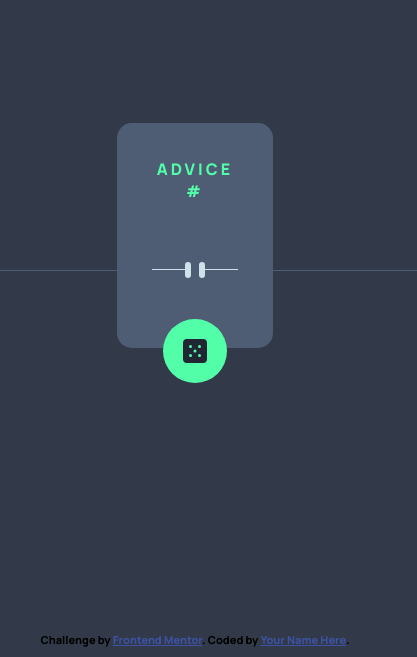
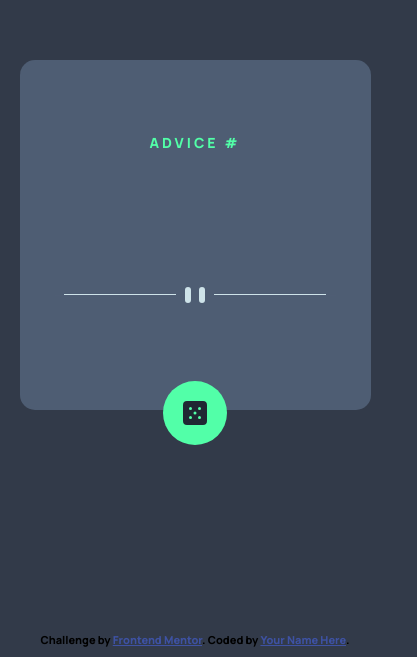
Before and after one commit to pyko7/Frontend-Mentor-advice-generator-app, a plain HTML site: page index.html in a window 390 px wide. Shown: the part 187-844 px from the top of the page, 417 px wide, since content can reach past the window. Drawn offline with Linux system fonts and the light colour scheme; no server answers.

Commit message:
modifications on responsive design

```diff
--- a/assets/style.css
+++ b/assets/style.css
@@ -5,6 +5,7 @@
     font-family: 'Manrope', sans-serif;
 }
 
+@media only screen and (min-width:768px){
 body{
     background: hsl(217, 19%,24%);
     display: flex;
@@ -22,9 +23,10 @@ main{
 
 .main-container{
     width: 40%;
+    min-height: 350px;
     display: flex;
     align-items: center;
-    justify-content: center;
+    justify-content: space-evenly;
     flex-direction: column;
     padding: 35px;
     border-radius: 15px;
@@ -54,23 +56,27 @@ main{
     align-items: center;
     justify-content: center;
     position: relative;
+    overflow-x: hidden;
 }
 
 #left-line{
     position: absolute;
     display: block;
-    width: 45%;
+    width: 40%;
     height: 1px;
     background-color: hsl(193, 38%, 86%);
-    left: 0;
+    right: 55%;
+    margin-right: 5px;
 }
+
 #right-line{
     position: absolute;
     display: block;
-    width: 45%;
+    width: 40%;
     height: 1px;
     background-color: hsl(193, 38%, 86%);
-    right: 0;
+    left: 55%;
+    margin-left: 5px;
 }
 
 .refreshBtn-container{
@@ -109,3 +115,118 @@ footer{
 .attribution a{
     color: hsl(228, 45%, 44%);
 }
+}
+
+@media only screen and (max-width: 767px){
+
+    body{
+        background: hsl(217, 19%,24%);
+        display: flex;
+        height: 100vh;
+        justify-content: center;
+        flex-direction: column;
+    }
+
+    main{
+        width: 100%;
+        display: flex;
+        align-items: center;
+        justify-content: center;
+    }
+
+    .main-container{
+        width: 90%;
+        min-height: 350px;
+        display: flex;
+        align-items: center;
+        justify-content: space-evenly;
+        flex-direction: column;
+        padding: 35px;
+        border-radius: 15px;
+        background: hsl(217, 19%, 38%);
+        text-align: center;
+        position: relative;
+    }
+
+    #adviceTitle{
+        font-size: 14px;
+        letter-spacing: 3px;
+        text-transform:uppercase;
+        margin-bottom: 25px;
+        color: hsl(150, 100%, 66%);
+    }
+
+    #advice{
+        font-weight: 400;
+        font-size: 28px;
+        color: hsl(193, 38%, 86%);
+    }
+
+    .icon-pattern{
+        width: 100%;
+        margin: 35px 0;
+        display: flex;
+        align-items: center;
+        justify-content: center;
+        position: relative;
+        overflow: hidden;
+    }
+
+    #left-line{
+        position: absolute;
+        display: block;
+        width: 40%;
+        height: 1px;
+        background-color: hsl(193, 38%, 86%);
+        right: 55%;
+        margin-right: 5px;
+    }
+
+    #right-line{
+        position: absolute;
+        display: block;
+        width: 40%;
+        height: 1px;
+        background-color: hsl(193, 38%, 86%);
+        left: 55%;
+        margin-left: 5px;
+    }
+
+    .refreshBtn-container{
+        position: absolute;
+        bottom: -35px;
+        width: fit-content;
+        display: flex;
+        justify-content: center;
+        align-items: center;
+        background-color: hsl(150, 100%, 66%);
+        border-radius: 50%;
+        cursor: pointer;
+    }
+
+    .refreshBtn-container:hover{
+        box-shadow:  0 0 7px hsl(150, 100%, 66%),
+                   0 0 10px hsl(150, 100%, 66%),
+                   0 0 30px hsl(150, 100%, 66%, .8),
+                   0 0 50px hsl(150, 100%, 66%, .5)
+    }
+
+    #refreshBtn{
+        margin: 20px;
+    }
+
+
+    footer{
+        width: 100%;
+        position: absolute;
+        bottom: 10px;
+    }
+    .attribution{
+        font-size: 11px;
+        text-align: center;
+    }
+    .attribution a{
+        color: hsl(228, 45%, 44%);
+    }
+
+}
--- a/js/script.js
+++ b/js/script.js
@@ -21,9 +21,10 @@ const displayAdvice = async () =>{
 
 //function refreshes and shows new advice on screen
 const refreshAdvice = () =>{
-    const refreshBtn = document.getElementById('refreshBtn');
+    const refreshBtn = document.querySelector('.refreshBtn-container');
     refreshBtn.addEventListener('click', ()=>{
         displayAdvice();
+        console.log("try");
     } )
 }
 
```
